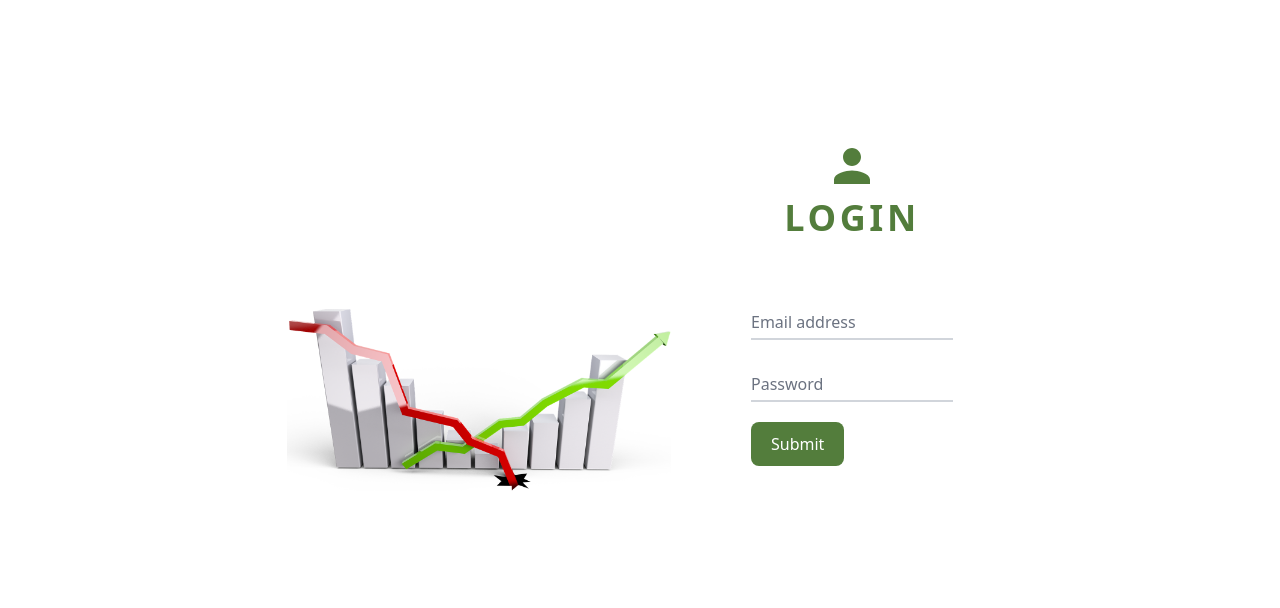
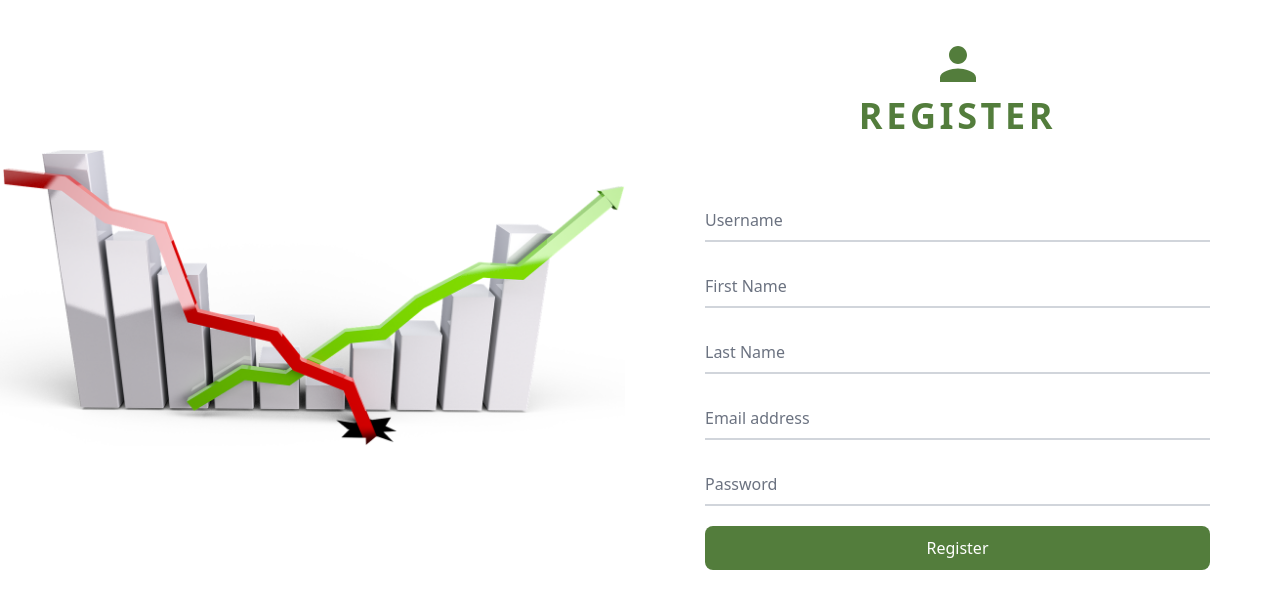
Before and after one commit to vildancetin/stock-app, a React (Create React App) app: page / in a window 1280 px wide. Shown: the top 608 px of the page. Built offline with nearby package versions, Linux system fonts and the light colour scheme.

Commit message:
login style fixed and register created

```diff
--- a/src/App.js
+++ b/src/App.js
@@ -1,9 +1,11 @@
 import Login from "./pages/Login"
+import Register from "./pages/Register"
 
 function App() {
   return (
     <div>
-     <Login/>
+      <Register/>
+     {/* <Login/> */}
     </div>
   )
 }
--- a/src/pages/Login.jsx
+++ b/src/pages/Login.jsx
@@ -3,27 +3,32 @@ import { IoMdPerson } from "react-icons/io";
 
 const Login = () => {
   return (
-    <div className="flex justify-center items-center h-[100vh]">
-      <div className="flex justify-center items-center max-w-[1250px] gap-10 ">
-        <img src={image} alt="" className="max-w-sm" />
+    <div className="h-full mt-10">
+      <div className="flex justify-center max-w-[1250px] gap-10 items-center sm:flex-wrap-reverse md:flex-nowrap">
+        <img src={image} alt="" className="w-1/2" />
         <div className="w-full">
           <div className="flex justify-center gap-2 font-bold flex-col">
-         <span className="text-5xl text-[#537D3C] mx-auto"><IoMdPerson /></span>
-          <h2 className="text-center text-4xl mb-5 text-[#537D3C] uppercase tracking-widest"> Login</h2>
+            <span className="text-5xl text-[#537D3C] mx-auto">
+              <IoMdPerson />
+            </span>
+            <h2 className="text-center text-4xl mb-5 text-[#537D3C] uppercase tracking-widest">
+              {" "}
+              Login
+            </h2>
           </div>
           <div className="p-10 h-[50vh]">
             <form className="">
               <div className="relative z-0 w-full mb-5 group">
                 <input
                   type="email"
-                  name="floating_email"
+                  name="email"
                   id="floating_email"
-                  className="block py-2.5 px-0 w-full text-sm text-gray-900 bg-transparent border-0 border-b-2 border-gray-300 appearance-none dark:text-white   focus:outline-none focus:ring-0 peer"
+                  className="block py-2.5 px-0 w-full text-md text-gray-900 bg-transparent border-0 border-b-2 border-gray-300 appearance-none dark:text-white   focus:outline-none focus:ring-0 peer"
                   placeholder=" "
                   required
                 />
                 <label
-                  for="floating_email"
+                  for="email"
                   className="peer-focus:font-medium absolute text-md text-gray-500 dark:text-gray-400 duration-300 transform -translate-y-6 scale-75 top-3 -z-10 origin-[0] peer-focus:start-0 rtl:peer-focus:translate-x-1/4 rtl:peer-focus:left-auto peer-focus:text-[#537D3C] peer-focus:dark:text-blue-500 peer-placeholder-shown:scale-100 peer-placeholder-shown:translate-y-0 peer-focus:scale-75 peer-focus:-translate-y-6"
                 >
                   Email address
@@ -32,14 +37,14 @@ const Login = () => {
               <div className="relative z-0 w-full mb-5 group">
                 <input
                   type="password"
-                  name="floating_password"
+                  name="password"
                   id="floating_password"
-                  className="block py-2.5 px-0 w-full text-sm text-gray-900 bg-transparent border-0 border-b-2 border-gray-300 appearance-none dark:text-white dark:border-gray-600 dark:focus:border-blue-500 focus:outline-none focus:ring-0 focus:border-[#537D3C]-600 peer"
+                  className="block py-2.5 px-0 w-full text-md text-gray-900 bg-transparent border-0 border-b-2 border-gray-300 appearance-none dark:text-white dark:border-gray-600 dark:focus:border-blue-500 focus:outline-none focus:ring-0 focus:border-[#537D3C]-600 peer"
                   placeholder=" "
                   required
                 />
                 <label
-                  for="floating_password"
+                  for="password"
                   className="peer-focus:font-medium absolute text-md text-gray-500 dark:text-gray-400 duration-300 transform -translate-y-6 scale-75 top-3 -z-10 origin-[0] peer-focus:start-0 rtl:peer-focus:translate-x-1/4 peer-focus:text-[#537D3C] peer-focus:dark:text-blue-500 peer-placeholder-shown:scale-100 peer-placeholder-shown:translate-y-0 peer-focus:scale-75 peer-focus:-translate-y-6"
                 >
                   Password
@@ -48,9 +53,9 @@ const Login = () => {
 
               <button
                 type="submit"
-                className="text-white bg-[#537D3C]  hover:bg-[#FEBB22] focus:ring-2 focus:outline-none focus:ring-[#537d3c] font-medium rounded-lg text-md w-full sm:w-auto px-5 py-2.5 text-center "
+                className="text-white bg-[#537D3C]  hover:bg-[#FEBB22] focus:ring-2 focus:outline-none focus:ring-[#537d3c] font-medium rounded-lg text-md w-full sm:w-full px-5 py-2.5 text-center "
               >
-                Submit
+                Login
               </button>
             </form>
           </div>
--- /dev/null
+++ b/src/pages/Register.jsx
@@ -0,0 +1,116 @@
+import image from "../assets/stock-login-bg.png";
+import { IoMdPerson } from "react-icons/io";
+
+const Login = () => {
+  return (
+    <div className="h-full mt-10">
+      <div className="flex justify-center max-w-[1250px] gap-10 items-center sm:flex-wrap-reverse md:flex-nowrap">
+        <img src={image} alt="" className="w-1/2" />
+        <div className="w-full">
+          <div className="flex justify-center gap-2 font-bold flex-col">
+            <span className="text-5xl text-[#537D3C] mx-auto">
+              <IoMdPerson />
+            </span>
+            <h2 className="text-center text-4xl mb-5 text-[#537D3C] uppercase tracking-widest">
+              {" "}
+              Register
+            </h2>
+          </div>
+          <div className="p-10 h-[50vh]">
+            <form className="">
+              <div className="relative z-0 w-full mb-5 group">
+                <input
+                  type="text"
+                  name="username"
+                  id="floating_username"
+                  className="block py-2.5 px-0 w-full text-md text-gray-900 bg-transparent border-0 border-b-2 border-gray-300 appearance-none dark:text-white   focus:outline-none focus:ring-0 peer"
+                  placeholder=" "
+                  required
+                />
+                <label
+                  for="username"
+                  className="peer-focus:font-medium absolute text-md text-gray-500 dark:text-gray-400 duration-300 transform -translate-y-6 scale-75 top-3 -z-10 origin-[0] peer-focus:start-0 rtl:peer-focus:translate-x-1/4 rtl:peer-focus:left-auto peer-focus:text-[#537D3C] peer-focus:dark:text-blue-500 peer-placeholder-shown:scale-100 peer-placeholder-shown:translate-y-0 peer-focus:scale-75 peer-focus:-translate-y-6"
+                >
+                  Username
+                </label>
+              </div>
+              <div className="relative z-0 w-full mb-5 group">
+                <input
+                  type="text"
+                  name="firstName"
+                  id="floating_firstName"
+                  className="block py-2.5 px-0 w-full text-md text-gray-900 bg-transparent border-0 border-b-2 border-gray-300 appearance-none dark:text-white   focus:outline-none focus:ring-0 peer"
+                  placeholder=" "
+                  required
+                />
+                <label
+                  for="firstName"
+                  className="peer-focus:font-medium absolute text-md text-gray-500 dark:text-gray-400 duration-300 transform -translate-y-6 scale-75 top-3 -z-10 origin-[0] peer-focus:start-0 rtl:peer-focus:translate-x-1/4 rtl:peer-focus:left-auto peer-focus:text-[#537D3C] peer-focus:dark:text-blue-500 peer-placeholder-shown:scale-100 peer-placeholder-shown:translate-y-0 peer-focus:scale-75 peer-focus:-translate-y-6"
+                >
+                  First Name
+                </label>
+              </div>
+              <div className="relative z-0 w-full mb-5 group">
+                <input
+                  type="text"
+                  name="lastName"
+                  id="floating_lastName"
+                  className="block py-2.5 px-0 w-full text-md text-gray-900 bg-transparent border-0 border-b-2 border-gray-300 appearance-none dark:text-white   focus:outline-none focus:ring-0 peer"
+                  placeholder=" "
+                  required
+                />
+                <label
+                  for="lastName"
+                  className="peer-focus:font-medium absolute text-md text-gray-500 dark:text-gray-400 duration-300 transform -translate-y-6 scale-75 top-3 -z-10 origin-[0] peer-focus:start-0 rtl:peer-focus:translate-x-1/4 rtl:peer-focus:left-auto peer-focus:text-[#537D3C] peer-focus:dark:text-blue-500 peer-placeholder-shown:scale-100 peer-placeholder-shown:translate-y-0 peer-focus:scale-75 peer-focus:-translate-y-6"
+                >
+                  Last Name
+                </label>
+              </div>
+              <div className="relative z-0 w-full mb-5 group">
+                <input
+                  type="email"
+                  name="email"
+                  id="floating_email"
+                  className="block py-2.5 px-0 w-full text-md text-gray-900 bg-transparent border-0 border-b-2 border-gray-300 appearance-none dark:text-white   focus:outline-none focus:ring-0 peer"
+                  placeholder=" "
+                  required
+                />
+                <label
+                  for="email"
+                  className="peer-focus:font-medium absolute text-md text-gray-500 dark:text-gray-400 duration-300 transform -translate-y-6 scale-75 top-3 -z-10 origin-[0] peer-focus:start-0 rtl:peer-focus:translate-x-1/4 rtl:peer-focus:left-auto peer-focus:text-[#537D3C] peer-focus:dark:text-blue-500 peer-placeholder-shown:scale-100 peer-placeholder-shown:translate-y-0 peer-focus:scale-75 peer-focus:-translate-y-6"
+                >
+                  Email address
+                </label>
+              </div>
+              <div className="relative z-0 w-full mb-5 group">
+                <input
+                  type="password"
+                  name="floating_password"
+                  id="floating_password"
+                  className="block py-2.5 px-0 w-full text-md text-gray-900 bg-transparent border-0 border-b-2 border-gray-300 appearance-none dark:text-white dark:border-gray-600 dark:focus:border-blue-500 focus:outline-none focus:ring-0 focus:border-[#537D3C]-600 peer"
+                  placeholder=" "
+                  required
+                />
+                <label
+                  for="floating_password"
+                  className="peer-focus:font-medium absolute text-md text-gray-500 dark:text-gray-400 duration-300 transform -translate-y-6 scale-75 top-3 -z-10 origin-[0] peer-focus:start-0 rtl:peer-focus:translate-x-1/4 peer-focus:text-[#537D3C] peer-focus:dark:text-blue-500 peer-placeholder-shown:scale-100 peer-placeholder-shown:translate-y-0 peer-focus:scale-75 peer-focus:-translate-y-6"
+                >
+                  Password
+                </label>
+              </div>
+
+              <button
+                type="submit"
+                className="text-white bg-[#537D3C]  hover:bg-[#FEBB22] focus:ring-2 focus:outline-none focus:ring-[#537d3c] font-medium rounded-lg text-md w-full sm:w-full px-5 py-2.5 text-center "
+              >
+                Register
+              </button>
+            </form>
+          </div>
+        </div>
+      </div>
+    </div>
+  );
+};
+
+export default Login;
```
